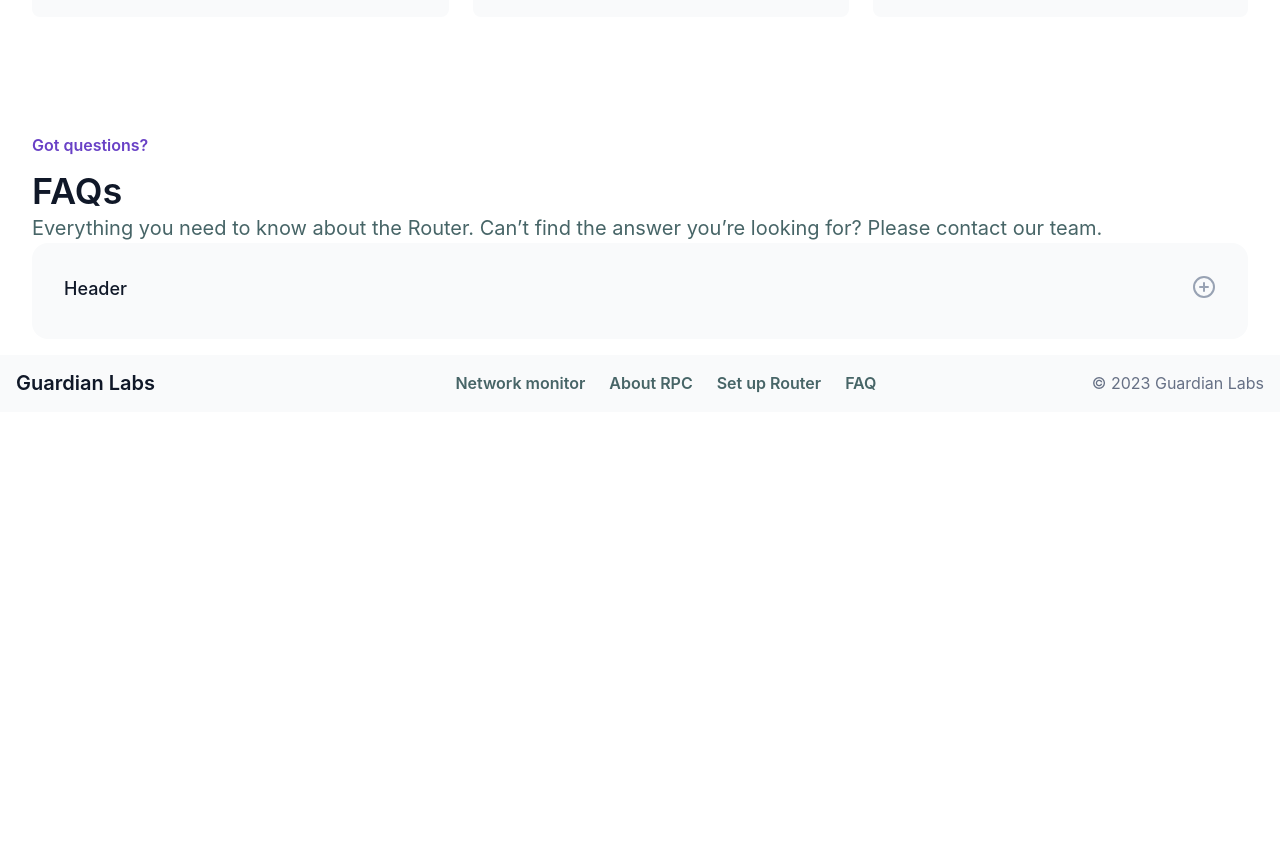
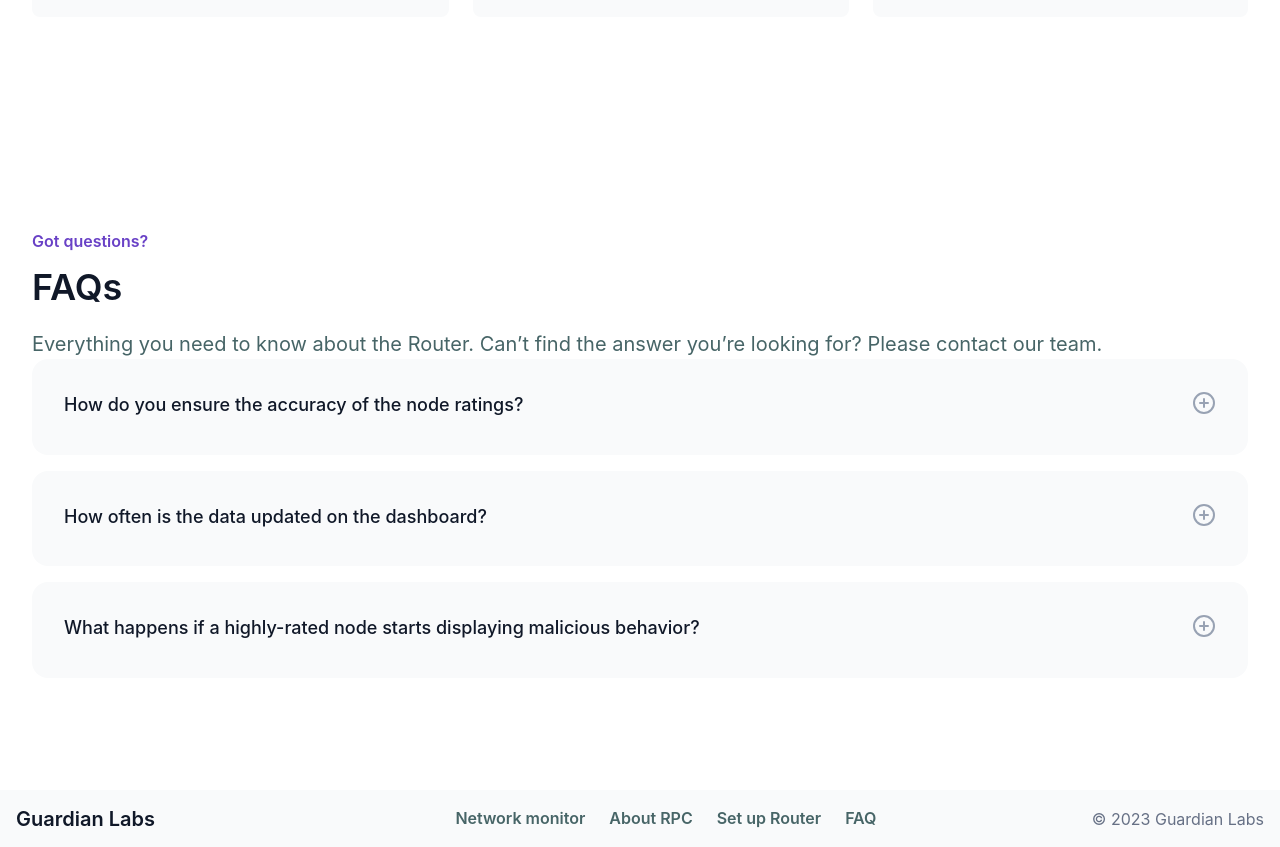
Before and after one commit to super-dev-rust/polygon-dash, a Vue app in the folder frontend/: page / in a window 1280 px wide. Shown: the part 2320-3167 px from the top of the page. Before the commit the page ends 2732 px from the top, so only its background shows below. Built offline with nearby package versions, Linux system fonts and the light colour scheme; no server answers.

Commit message:
almost done

```diff
--- a/frontend/src/components/home/HomeContentFaq.vue
+++ b/frontend/src/components/home/HomeContentFaq.vue
@@ -1,13 +1,31 @@
 <script setup>
-
 import AppHeadingText from '@/components/shared/AppHeadingText.vue';
 import HomeContentFaqBlock from '@/components/home/HomeContentFaqBlock.vue';
+
+const DEFAULT_FAQ_TEXT = "Lorem ipsum dolor sit amet, consectetur adipiscing elit. Sed at volutpat sapien. Class aptent taciti sociosqu ad litora torquent per conubia nostra, per inceptos himenaeos. In hac habitasse platea dictumst. Nullam enim mi, tempus eget tortor non, lacinia imperdiet nibh. Morbi aliquam justo eu metus feugiat, quis feugiat turpis aliquam. Suspendisse malesuada arcu at mauris lobortis, ac ultricies nibh elementum. Aliquam erat volutpat. Quisque sollicitudin sem vel justo cursus pulvinar. Curabitur scelerisque efficitur pretium.";
+
+const FAQ_TEXT = [
+  {
+    header: "How do you ensure the accuracy of the node ratings?",
+    text: DEFAULT_FAQ_TEXT,
+  },
+  {
+    header: "How often is the data updated on the dashboard?",
+    text: DEFAULT_FAQ_TEXT,
+  },
+  {
+    header: "What happens if a highly-rated node starts displaying malicious behavior?",
+    text: DEFAULT_FAQ_TEXT,
+  }
+];
+
+
 </script>
 
 <template>
-  <section>
+  <section class="home-content-faq">
     <AppHeadingText>Got questions?</AppHeadingText>
-    <h2>
+    <h2 class="home-content-faq__header">
       FAQs
     </h2>
     <p>
@@ -16,21 +34,34 @@ import HomeContentFaqBlock from '@/components/home/HomeContentFaqBlock.vue';
       Please contact our team.
     </p>
     <div>
-      <HomeContentFaqBlock>
+      <HomeContentFaqBlock v-for="faqBlock in FAQ_TEXT">
         <template #header>
-          Header
+          {{ faqBlock.header }}
         </template>
-        <span>Explanation about your rating methodology,
-          sources of data, and validation processes.
-          Explanation about your rating methodology,
-          sources of data, and validation processes.
-          Explanation about your rating methodology,
-          sources of data, and validation processes.</span>
+        <span>{{ faqBlock.text }}</span>
       </HomeContentFaqBlock>
     </div>
   </section>
 </template>
 
-<style scoped>
+<style lang="scss">
+@import "@/assets/colors.scss";
+@import "@/assets/breakpoints.scss";
 
+.home-content-faq {
+  padding: 3.5rem 0;
+  .home-content-faq__header {
+    padding-bottom: 1.25rem;
+  }
+}
+
+@media screen and (min-width: $breakpoint-desktop) {
+  .home-content-faq {
+    padding: 6rem 0;
+    .home-content-about__card-block {
+      flex-direction: row;
+      margin-top: 4rem;
+    }
+  }
+}
 </style>
```
